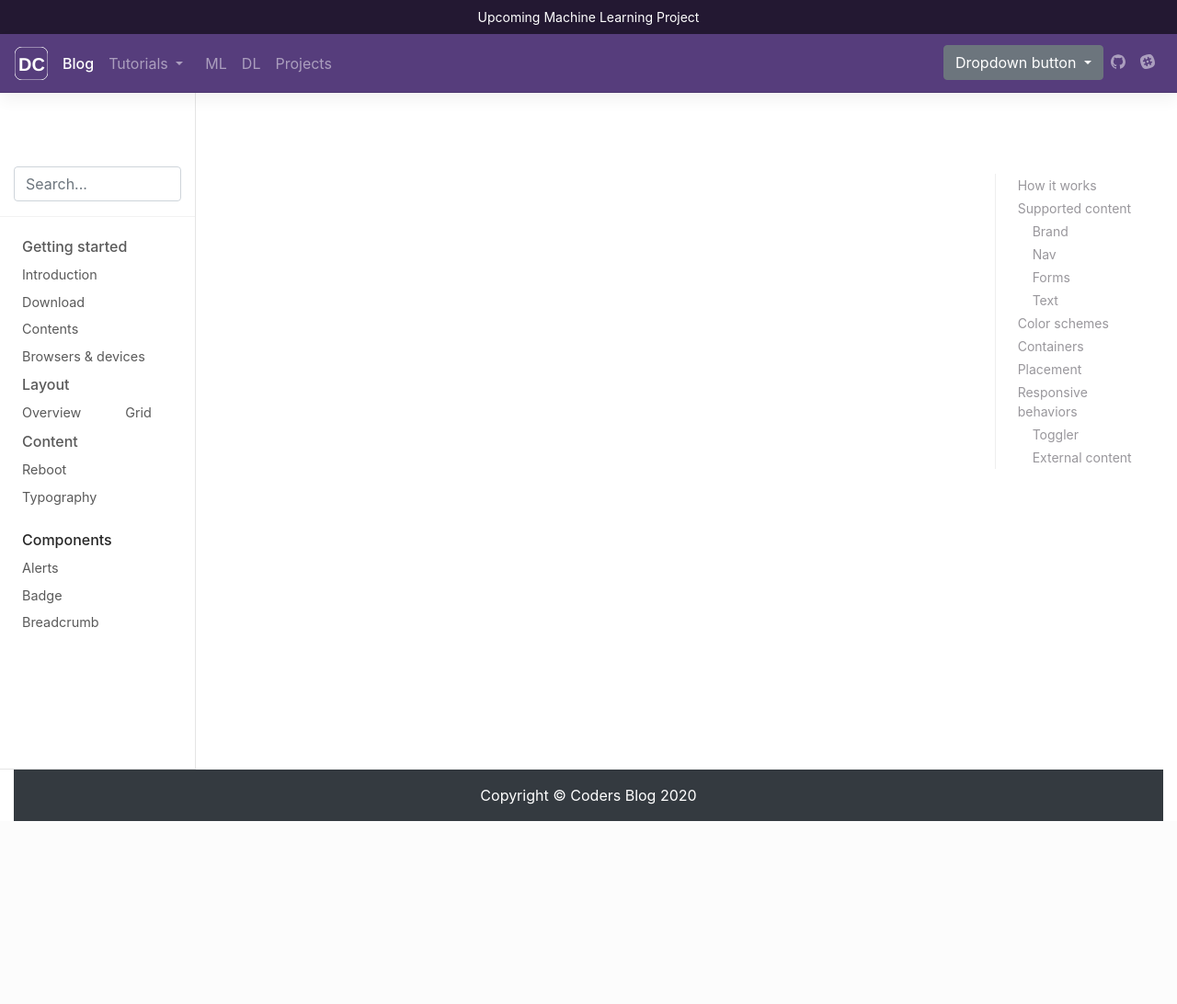
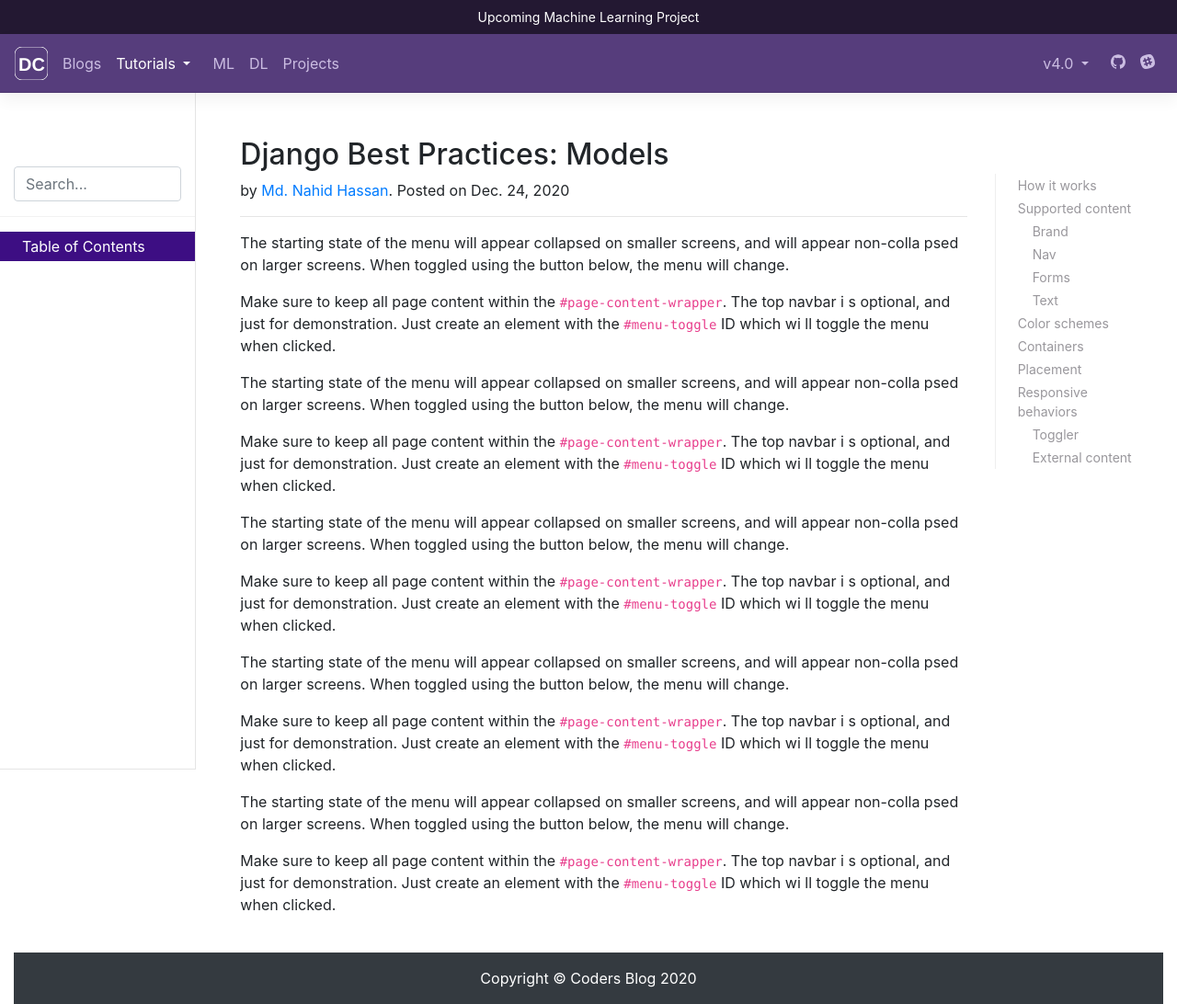
Before and after one commit to sdt-inc/codersblog, a Django app: page / in a window 1280 px wide. Shown: the whole page at 92% size. Before the commit the page ends 893 px from the top, so only its background shows below. Run offline with Django 3.2, Linux system fonts and the light colour scheme; data comes from the database, SQL or seed files in the repository; both versions use the stored data as it was after the commit; some libraries are stand-ins or nearby versions.

Commit message:
fix search url error! add card for display search
add card for displaying search result....
also work with bootstrap theme for making
site lookin good...

```diff
--- a/blog/static/blog/css/main.css
+++ b/blog/static/blog/css/main.css
@@ -433,7 +433,7 @@
 }
 
 .bd-sidenav {
-    display: none
+    display: block;
 }
 
 .bd-toc-link {
--- a/blog/templates/blog/base.html
+++ b/blog/templates/blog/base.html
@@ -4,21 +4,46 @@
 
 <head>
     <meta charset="utf-8">
-    <meta name="viewport" content="width=device-width, initial-scale=1, shrink-to-fit=no">
-    <meta name="description"
-        content="Documentation and examples for Bootstrap’s powerful, responsive navigation header, the navbar. Includes support for branding, navigation, and more, including support for our collapse plugin.">
-    <meta name="author" content="Mark Otto, Jacob Thornton, and Bootstrap contributors">
-    <meta name="generator" content="Jekyll v3.7.0">
+    <meta name="viewport" content="width=device-width, initial-scale=1.0, shrink-to-fit=yes">
+    <!-- all this meta information are use from database -->
+    {% if description %}
+    <meta name='description' content="{{ description }}">
+    {% endif %}
 
-    <title>Navbar · Bootstrap</title>
+    {% if keywords %}
+    <meta name='keywords' content="{{ keywords }}">
+    {% endif %}
 
-    <!-- Bootstrap core CSS -->
-    <link rel="stylesheet" href="{% static 'blog/css/main.css' %}">
-    <!-- custom js -->
-    <script src="{% static 'blog/js/main.js' %}" type="text/javascript"></script>
+    {% if author %}
+    <meta name='author' content="{{ keywords }}">
+    {% else %}
+    <meta name='author' content="https://www.codersblog.com">
+    {% endif %}
 
+    {% if title %}
+    <meta property="og:title" content="{{ title }}">
+    {% endif %}
+    {% if description %}
+    <meta property="og:description" content="{{ description }}">
+    {% endif %}
+    <meta property="og:type" content="article">
+    {% if content_url %}
+    <meta property="og:url" content="{{ content_url }}">
+    {% endif %}
+    <!-- end all meta -->
+
+    <!-- Bootstrap CSS -->
     <link rel="stylesheet" href="https://maxcdn.bootstrapcdn.com/bootstrap/4.0.0/css/bootstrap.min.css"
         integrity="sha384-Gn5384xqQ1aoWXA+058RXPxPg6fy4IWvTNh0E263XmFcJlSAwiGgFAW/dAiS6JXm" crossorigin="anonymous">
+
+    <!-- static css -->
+    <link rel="stylesheet" href="{% static 'blog/css/main.css' %}">
+
+    {% if title %}
+    <title>{{ title }}</title>
+    {% else %}
+    <title>Coders School</title>
+    {% endif %}
 
     <script>
         (function (i, s, o, g, r, a, m) {
@@ -65,20 +90,19 @@
         <div class="navbar-nav-scroll">
             <ul class="navbar-nav bd-navbar-nav flex-row">
                 <li class="nav-item">
-                    <a class="nav-link active" href="#"
-                        onclick="ga('send', 'event', 'Navbar', 'Community links', 'blogs');">
-                        Blog
+                    <a class="nav-link" href="#" onclick="ga('send', 'event', 'Navbar', 'Community links', 'blogs');">
+                        Blogs
                     </a>
                 </li>
-                <li class="nav-item dropdown">
-                    <a class="nav-item nav-link dropdown-toggle mr-md-2" href="#" id="bd-versions"
+                <li class="nav-item dropdown active">
+                    <a class="nav-item nav-link dropdown-toggle mr-md-2" href="{% url 'index' %}" id="bd-versions"
                         data-toggle="dropdown" aria-haspopup="true" aria-expanded="false"
                         onclick="ga('send', 'event', 'Navbar', 'Community links', 'blogs');">
                         Tutorials
                     </a>
                     <div class="dropdown-menu dropdown-menu-right" aria-labelledby="bd-versions">
-                        <a class="dropdown-item" href="{% url 'tutorial' pk=1 %}">Python</a>
-                        <a class="dropdown-item active" href="#">DSA</a>
+                        <a class="dropdown-item active" href="{% url 'tutorial' pk=1 %}">Python</a>
+                        <a class="dropdown-item" href="#">DSA</a>
                         <div class="dropdown-divider"></div>
                         <a class="dropdown-item" href="#">Django</a>
                         <a class="dropdown-item" href="#">C++</a>
@@ -104,17 +128,20 @@
         </div>
 
         <ul class="navbar-nav flex-row ml-md-auto d-none d-md-flex">
-            <div class="dropdown">
-                <button class="btn btn-secondary dropdown-toggle" type="button" id="dropdownMenuButton"
-                    data-toggle="dropdown" aria-haspopup="true" aria-expanded="false">
-                    Dropdown button
-                </button>
-                <div class="dropdown-menu" aria-labelledby="dropdownMenuButton">
-                    <a class="dropdown-item" href="#">Action</a>
-                    <a class="dropdown-item" href="#">Another action</a>
-                    <a class="dropdown-item" href="#">Something else here</a>
+            <li class="nav-item dropdown">
+                <a class="nav-item nav-link dropdown-toggle mr-md-2" href="#" id="bd-versions" data-toggle="dropdown"
+                    aria-haspopup="true" aria-expanded="false">
+                    v4.0
+                </a>
+                <div class="dropdown-menu dropdown-menu-right" aria-labelledby="bd-versions">
+                    <a class="dropdown-item" href="/docs/4.1/">Latest (v4.1.x)</a>
+                    <a class="dropdown-item active" href="/docs/4.0/">v4.0.0</a>
+                    <div class="dropdown-divider"></div>
+                    <a class="dropdown-item" href="https://v4-alpha.getbootstrap.com/">v4 Alpha 6</a>
+                    <a class="dropdown-item" href="https://getbootstrap.com/docs/3.3/">v3.3.7</a>
+                    <a class="dropdown-item" href="https://getbootstrap.com/2.3.2/">v2.3.2</a>
                 </div>
-            </div>
+            </li>
             <li class="nav-item">
                 <a class="nav-link p-2" href="https://github.com/sdt-inc/" target="_blank" rel="noopener"
                     aria-label="GitHub"><svg class="navbar-nav-svg" xmlns="http://www.w3.org/2000/svg"
@@ -150,9 +177,10 @@
     <div class="container-fluid">
         <div class="row flex-xl-nowrap">
             <div class="col-12 col-md-3 col-xl-2 bd-sidebar sticky-top">
-                <form class="bd-search d-flex align-items-center" style="margin-top: 4rem;">
+                <form class="bd-search d-flex align-items-center" method="GET" action="search"
+                    style="margin-top: 4rem;">
                     <input type="search" class="form-control" id="search-input" placeholder="Search..."
-                        aria-label="Search for..." autocomplete="off">
+                        aria-label="Search for..." autocomplete="off" name="query">
                     <button class="btn btn-link bd-search-docs-toggle d-md-none p-0 ml-3" type="button"
                         data-toggle="collapse" data-target="#bd-docs-nav" aria-controls="bd-docs-nav"
                         aria-expanded="false" aria-label="Toggle docs navigation"><svg
@@ -162,114 +190,25 @@
                             <path stroke="currentColor" stroke-width="2" stroke-linecap="round" stroke-miterlimit="10"
                                 d="M4 7h22M4 15h22M4 23h22" />
                         </svg>
+                        Search
                     </button>
                 </form>
 
                 <nav class="collapse bd-links" id="bd-docs-nav">
-                    <div class="bd-toc-item">
-                        <a class="bd-toc-link" href="#">
-                            Getting started
+                    <div class="bd-toc-item active">
+                        <a class="bd-toc-link font-weight-normal" style="background-color: #3d0e83;color: white"
+                            href="#">
+                            Table of Contents
                         </a>
 
                         <ul class="nav bd-sidenav">
+                            {% for key, value in title_primary_keys.items %}
                             <li>
-                                <!-- {% if request.path == '/' %}
-                                {% for key, value in random_blog_list %}
-                                <a href="{% url 'blog' pk=value %}" class="list-group-item list-group-item-action bg-light">
+                                <a href="{% url 'tutorial' pk=value %}">
                                     {{ key }}
                                 </a>
-                                {% endfor %}
-                                {% endif %} -->
-
-                                {% if current_url == 'tutorial' %}
-                                {% for key, value in title_primary_keys.items %}
-                                <a href="{% url 'tutorial' pk=value %}"
-                                    class="list-group-item list-group-item-action bg-light">
-                                    {{ key }}
-                                </a>
-                                {% endfor %}
-                                {% endif %}
                             </li>
-
-                            <li>
-                                <a href="#">
-                                    Introduction
-                                </a>
-                            </li>
-                            <li>
-                                <a href="#">
-                                    Download
-                                </a>
-                            </li>
-                            <li>
-                                <a href="#">
-                                    Contents
-                                </a>
-                            </li>
-                            <li>
-                                <a href="#">
-                                    Browsers & devices
-                                </a>
-                            </li>
-                        </ul>
-                    </div>
-                    <div class="bd-toc-item">
-                        <a class="bd-toc-link" href="#">
-                            Layout
-                        </a>
-
-                        <ul class="nav bd-sidenav">
-                            <li>
-                                <a href="#">
-                                    Overview
-                                </a>
-                            </li>
-                            <li>
-                                <a href="#">
-                                    Grid
-                                </a>
-                            </li>
-                        </ul>
-                    </div>
-                    <div class="bd-toc-item">
-                        <a class="bd-toc-link" href="#">
-                            Content
-                        </a>
-
-                        <ul class="nav bd-sidenav">
-                            <li>
-                                <a href="#">
-                                    Reboot
-                                </a>
-                            </li>
-                            <li>
-                                <a href="#">
-                                    Typography
-                                </a>
-                            </li>
-                        </ul>
-                    </div>
-                    <div class="bd-toc-item active">
-                        <a class="bd-toc-link" href="#">
-                            Components
-                        </a>
-
-                        <ul class="nav bd-sidenav">
-                            <li>
-                                <a href="#">
-                                    Alerts
-                                </a>
-                            </li>
-                            <li>
-                                <a href="#">
-                                    Badge
-                                </a>
-                            </li>
-                            <li>
-                                <a href="#">
-                                    Breadcrumb
-                                </a>
-                            </li>
+                            {% endfor %}
                         </ul>
                     </div>
                 </nav>
@@ -307,8 +246,25 @@
 
             <!-- body section -->
             <main class="col-12 col-md-9 col-xl-8 py-md-4 pl-md-5 bd-content" role="main">
+                {% if title %}
+                <h2 class="mt-4"> {{ title }} </h2>
+                {% endif %}
+                <!-- Author -->
 
+                {% if writer_name %}
+                <article>
+                    <address>
+                        by
+                        <a href="#">{{ writer_name }}</a>. Posted on {{ date }}
+                    </address>
+                </article>
+                {% endif %}
+                <div id="page-content-wrapper text-center">
+                    <hr>
+                    {% block content %}
 
+                    {% endblock content %}
+                </div>
             </main>
         </div>
     </div>
@@ -331,9 +287,6 @@
     <script src="{% static 'ckeditor/ckeditor/plugins/codesnippet/lib/highlight/highlight.pack.js' %}"></script>
     <!-- End CkEditor helper sheet -->
 
-    <script>window.jQuery || document.write('<script src="/docs/4.0/assets/js/vendor/jquery-slim.min.js"><\/script>')</script>
-
-
     <script src="https://code.jquery.com/jquery-3.2.1.slim.min.js"
         integrity="sha384-KJ3o2DKtIkvYIK3UENzmM7KCkRr/rE9/Qpg6aAZGJwFDMVNA/GpGFF93hXpG5KkN"
         crossorigin="anonymous"></script>
--- a/blog/urls.py
+++ b/blog/urls.py
@@ -1,17 +1,11 @@
-from django.urls import path, include
+from django.urls import path, include, re_path
 from . import views
-from django.conf import settings
-from django.conf.urls.static import static
 
 
 urlpatterns = [
     path('', views.index, name='index'),
     path('ckeditor/', include('ckeditor_uploader.urls')),
     path('python/<int:pk>/', views.tutorial, name='tutorial'),
-    path('search',views.search,name='search')
-] + static(settings.STATIC_URL, document_root=settings.STATIC_ROOT)
-
-# for serving ckeditor js files
-if settings.DEBUG:
-    urlpatterns += static(settings.MEDIA_URL,
-                          document_root=settings.MEDIA_ROOT)
+    re_path(r'search/\Z',
+            views.search, name='search')
+]
--- a/blog/views.py
+++ b/blog/views.py
@@ -33,10 +33,10 @@
 
     # return all the title from PythonDB database
     # flat true return the results as single values, rather than one-tuples.
-    test_title = list(PythonDB.objects.values_list('title', flat=True))
-    test_id = list(PythonDB.objects.values_list('id', flat=True))
+    titles = list(PythonDB.objects.values_list('title', flat=True))
+    primary_keys = list(PythonDB.objects.values_list('id', flat=True))
 
-    test_title_id = dict(zip(test_title, test_id))
+    title_primary_keys = dict(zip(titles, primary_keys))
 
     context = {
         'description': data.description,
@@ -47,12 +47,12 @@
         'date': data.date,
         'body': data.body,
         'related_page_link': data.related_page_link,
-        'test_title_id': test_title_id,
+        'title_primary_keys': title_primary_keys,
         'current_url': current_url,
     }
     # print(request.path)
     # print(context.get('test_title_id'))
-    # print(context.get('current_url'))
+    print(context.get('current_url'))
     return render(request, 'blog/tutorial.html', context=context)
 
 
@@ -68,4 +68,4 @@
     query = request.GET['query']
     data = PythonDB.objects.filter(title__icontains=query)
 
-    return render(request,'blog/search.html',{'data':data})
+    return render(request, 'blog/search.html', {'data': data})
--- a/codersblog/urls.py
+++ b/codersblog/urls.py
@@ -2,6 +2,9 @@
 from django.urls import path, include
 from blog import views
 from django.conf.urls import handler404
+from django.conf import settings
+from django.conf.urls.static import static
+
 
 # 404 page handler config
 # handler404 = "app_name.views.function_name"
@@ -10,4 +13,9 @@
 urlpatterns = [
     path('admin/', admin.site.urls),
     path('', include('blog.urls')),
-]
+] + static(settings.STATIC_URL, document_root=settings.STATIC_ROOT)
+
+# for serving ckeditor js files
+if settings.DEBUG:
+    urlpatterns += static(settings.MEDIA_URL,
+                          document_root=settings.MEDIA_ROOT)
```
Also changed, not shown: blog/templates/blog/search.html (+10 -7 lines), db.sqlite3.
